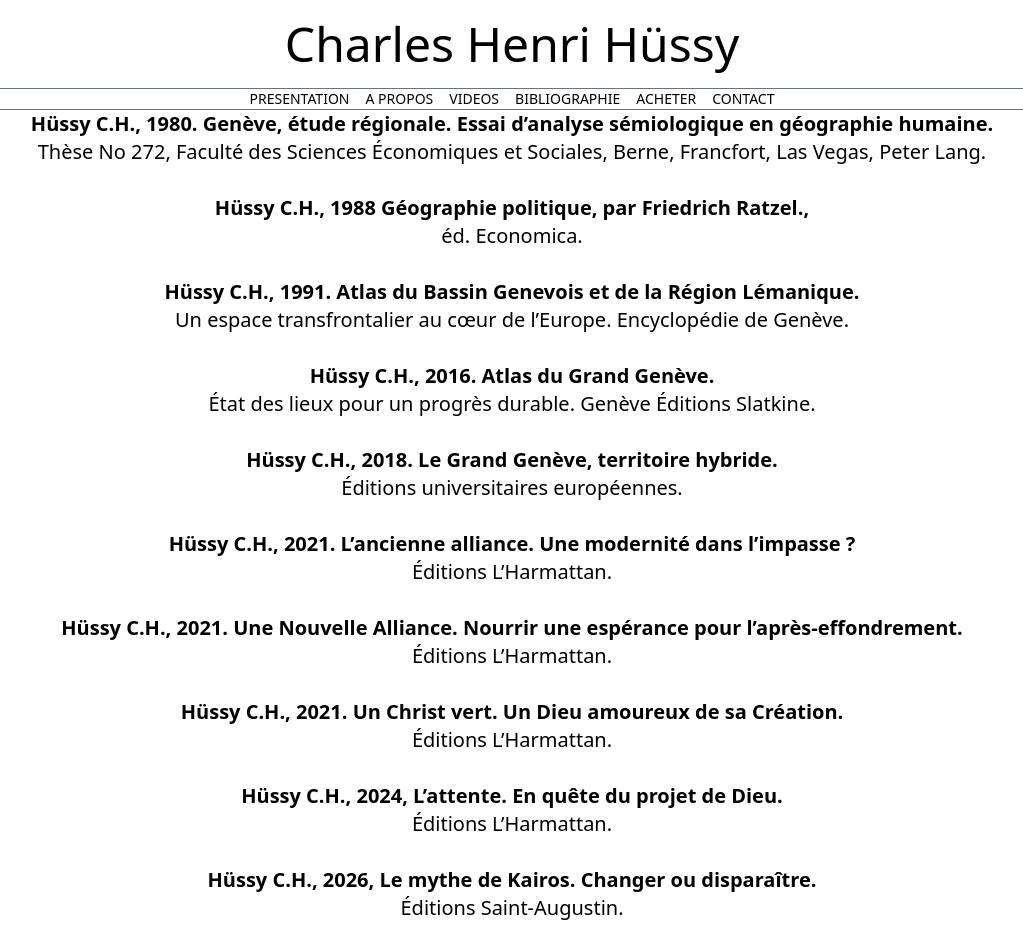
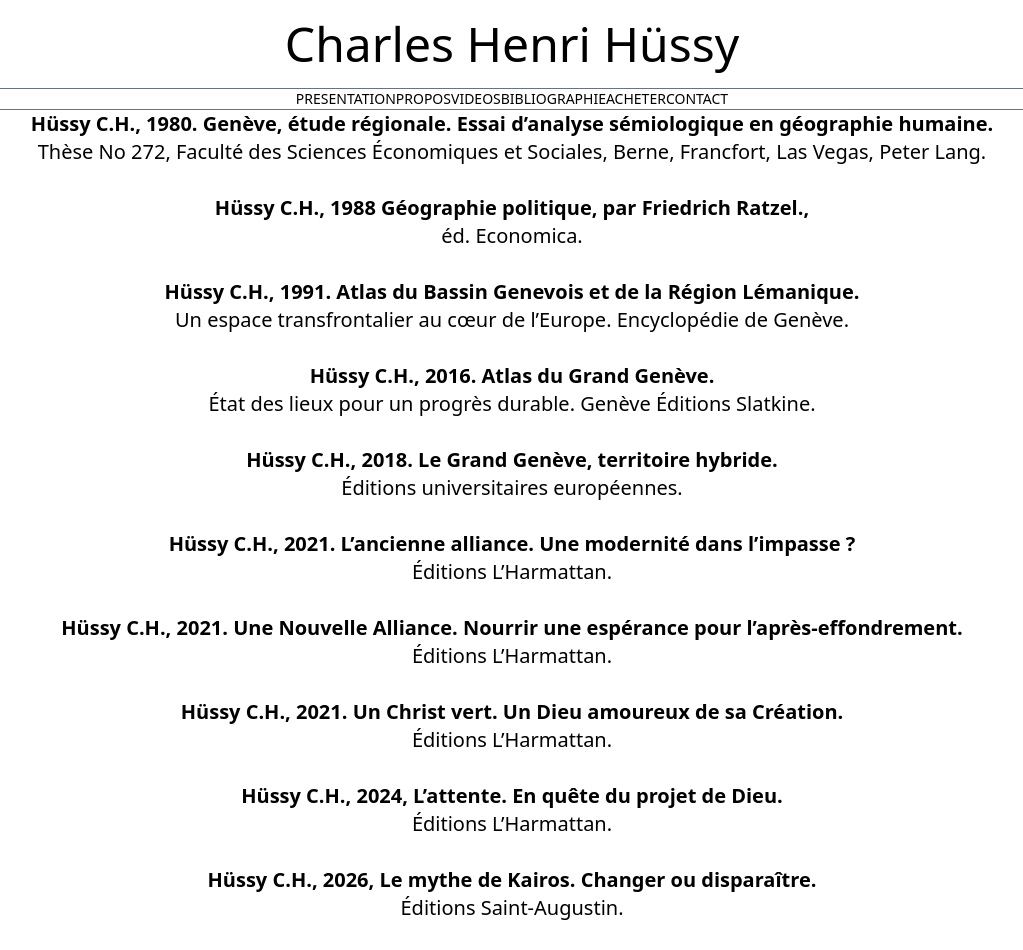
Before and after one commit to MountainEnjoyer/CharlesHussy, a React (Vite) app: page /bibliographie in a window 1280 px wide. Shown: the whole page, without its empty margins (128-1151 px from the left). Built offline with nearby package versions, Linux system fonts and the light colour scheme.

Commit message:
changed to flex; might regret it

```diff
--- a/src/NavBar.tsx
+++ b/src/NavBar.tsx
@@ -7,9 +7,9 @@ function NavBar () {
         <div className="w-min-fill text-5xl color-black pb-5 pt-5 bg-white z-1">
           Charles Henri Hüssy
         </div>
-        <div className="block m-auto space-x-4 border-b-[1px] border-t-[1px] h-max-[20%] min-w-screen text-wrap border-gray-500 gap-2 text-sm  bg-white z-1 ">
+        <div className="flex-10 flex-wrap items-center-safe gap-x-3 gap-y-0 border-b-[1px] border-t-[1px] h-max-[20%] min-w-fill  border-gray-500 gap-1 text-sm  bg-white z-1 ">
           <a href='/' className="hover:text-green-600 hover:font-bold">PRESENTATION</a>
-          <a href='/apropos' className="hover:text-green-600 hover:font-bold">A PROPOS</a>
+          <a href='/apropos' className="hover:text-green-600 hover:font-bold">PROPOS</a>
           <a href='/Videos' className="hover:text-green-600 hover:font-bold">VIDEOS</a>
           <a href='/Bibliographie' className="hover:text-green-600 hover:font-bold">BIBLIOGRAPHIE</a>
           <a href='/Acheter' className="hover:text-green-600 hover:font-bold">ACHETER</a>
```
